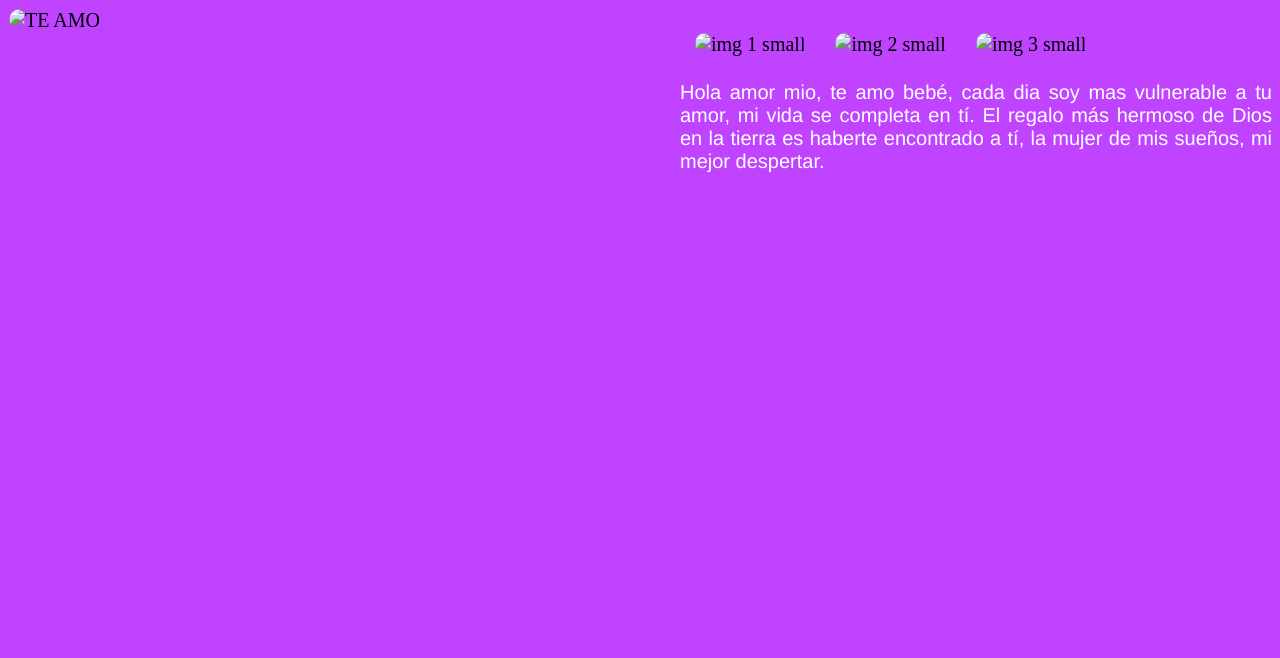
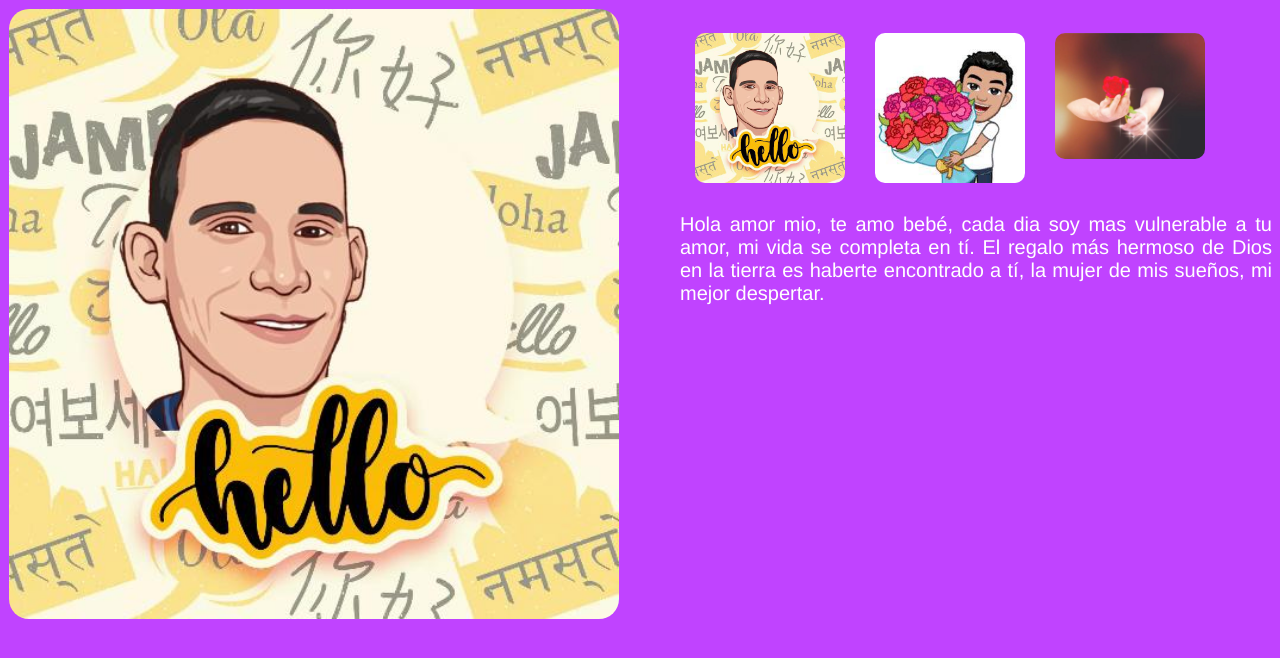
Before and after one commit to yoepro82/amor, a plain HTML site: page regalo.html in a window 1280 px wide. Drawn offline with Linux system fonts and the light colour scheme.

Commit message:
Update regalo.html

```diff
--- a/regalo.html
+++ b/regalo.html
@@ -31,14 +31,14 @@
     <div class="row">
       <div class="col6">
         <div class="bigimg">
-          <img src="img/bg1.jpg" alt="TE AMO" id="bigimg">
+          <img src="bg1.jpg" alt="TE AMO" id="bigimg">
         </div>
       </div>
       <div class="col6">
         <ul class="smallimg" style="display:flex;">
-          <li><img class="imgthumb" src="img/bg1.jpg" alt="img 1 small" data-text="text1"></li>
-          <li><img class="imgthumb" src="img/bg2.jpg" alt="img 2 small" data-text="text2"></li>
-          <li><img class="imgthumb" src="img/bg3.jpg" alt="img 3 small" data-text="text3"></li>
+          <li><img class="imgthumb" src="bg1.jpg" alt="img 1 small" data-text="text1"></li>
+          <li><img class="imgthumb" src="bg2.jpg" alt="img 2 small" data-text="text2"></li>
+          <li><img class="imgthumb" src="bg3.jpg" alt="img 3 small" data-text="text3"></li>
         </ul>
         <div>
           <ol class="text">
```
